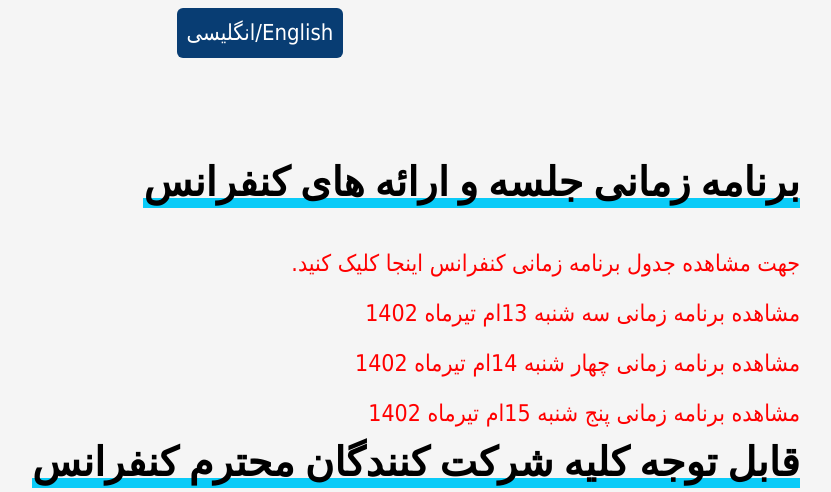
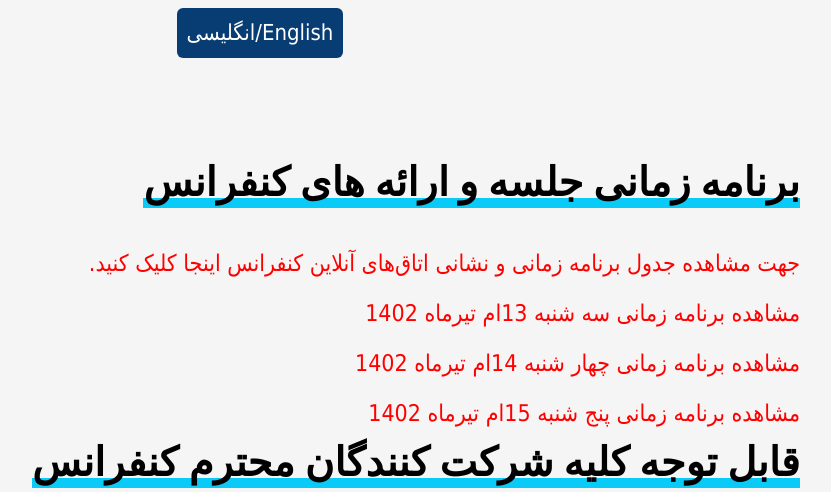
Before and after one commit to KashanUniversity/CACNA2023Event, a PHP site: page /fa/index.php in a window 1280 px wide. Shown: the part 867-1359 px from the top of the page, without its empty margins (380-1211 px from the left). Run offline with PHP 8.4, Linux system fonts and the light colour scheme; some web fonts are replaced.

Commit message:
Update index.php

```diff
--- a/fa/index.php
+++ b/fa/index.php
@@ -25,7 +25,7 @@ $is_home = true;
             <p>
                  <a href="program.php">
                     <font color="red">
-                        جهت مشاهده جدول برنامه زمانی کنفرانس اینجا کلیک کنید.
+                        جهت مشاهده جدول برنامه زمانی و نشانی اتاق‌های آنلاین کنفرانس اینجا کلیک کنید.
                     </font>
                 </a>
                 <br>
```
